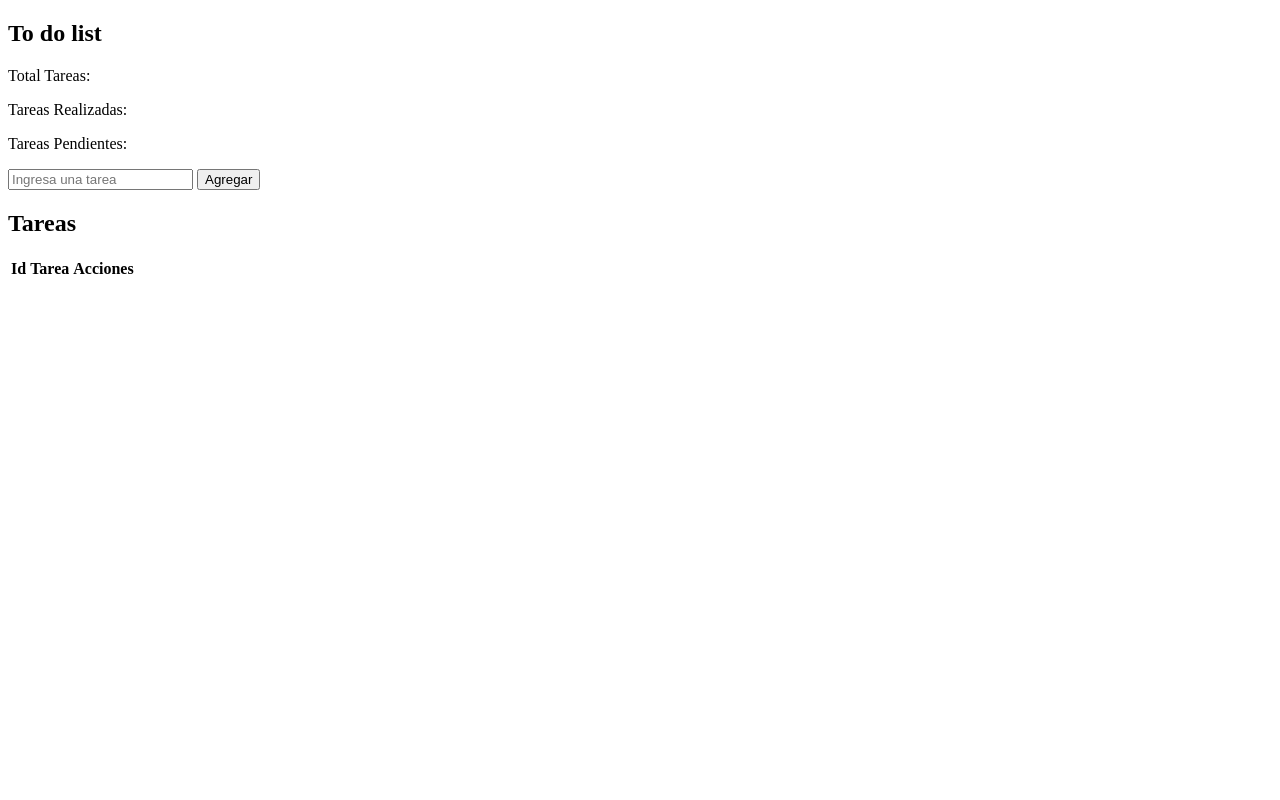
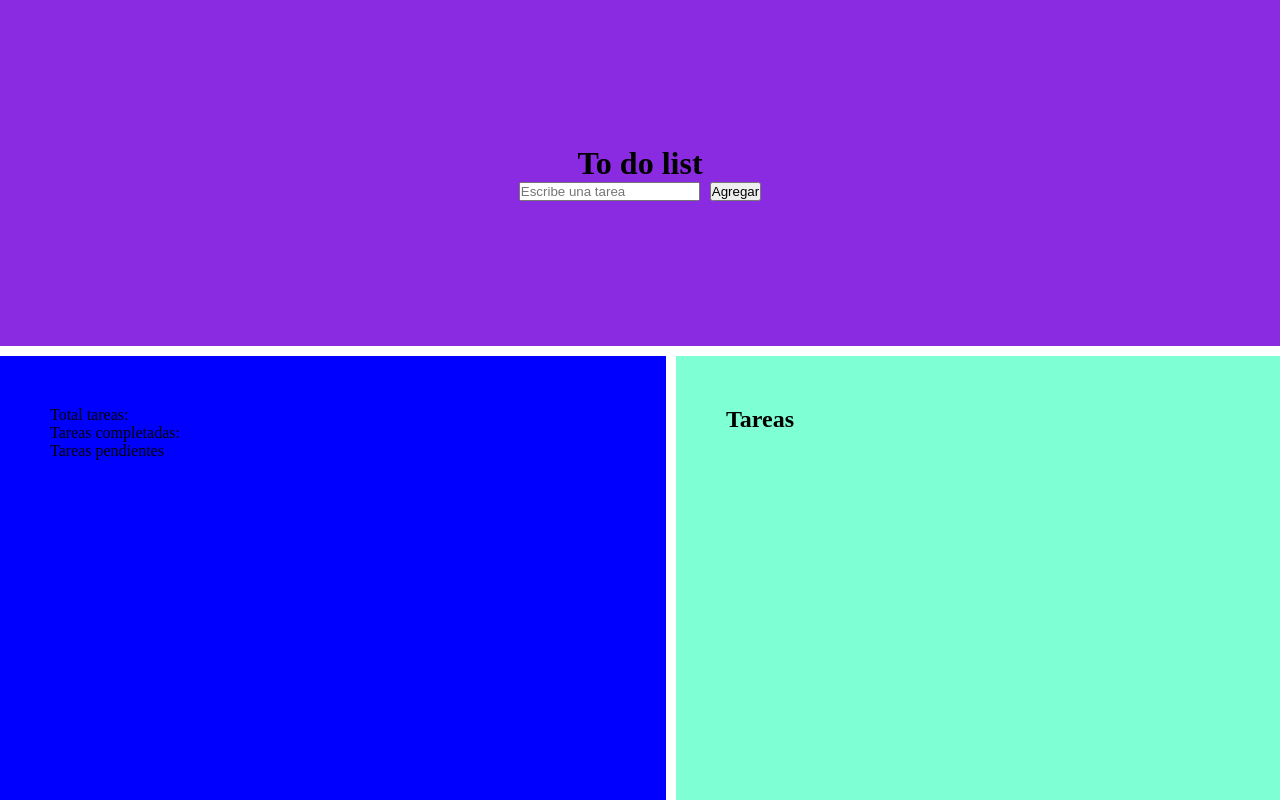
Before and after one commit to martinezallendesc/desafio-js5, a plain HTML site: page index.html in a window 1280 px wide. Drawn offline with Linux system fonts and the light colour scheme.

Commit message:
diseño css basico

```diff
--- a/assets/style/style.css
+++ b/assets/style/style.css
@@ -0,0 +1,49 @@
+* {
+    margin: 0;
+    padding:0;
+}
+
+#seccion-campo-personalizado {
+    grid-area: campo;
+    background-color: blueviolet;
+    height: 100%;
+    align-content: center;
+
+}
+
+h1{
+    text-align: center;
+}
+
+
+#campo-area {
+display: flex;
+justify-content: center;
+gap:10px;
+
+}
+
+#seccion-resumen {
+    padding: 50px;
+    grid-area: resumen;
+    background-color: blue;
+}
+
+#seccion-listado {
+    padding: 50px;
+    grid-area: listado;
+    background-color: aquamarine;
+}
+
+body {
+    display: grid;
+    grid-template-columns: auto auto;
+    grid-auto-rows: auto auto;
+grid-template-areas:
+"campo campo"
+"resumen listado";
+
+
+    height: 100vh;
+    gap: 10px;
+}
--- a/index.html
+++ b/index.html
@@ -8,53 +8,28 @@
 </head>
 <body>
 
-<main>
-<nav>
-    <h1>To do list</h1>
-</nav>
+<div id="seccion-campo-personalizado">
+<h1>To do list</h1>
+<div id="campo-area">
+<input id="campo-tarea" input="text" placeholder="Escribe una tarea"></input>
+<button id="agregar-tarea">Agregar</button>
+</div>
+</div>
 
-<aside>
-    <p>Total Tareas: <span></span></p>
-    <p>Tareas Realizadas: <span></span></p>
-    <p>Tareas Pendientes: <span></span></p>
-</aside>
+<div id="seccion-resumen">
+    <p>Total tareas: <span></span></p>
+    <p>Tareas completadas: <span></span></p>
+    <p>Tareas pendientes <span></span></p>
+</div>
 
-<section>
-<input id="campo-tarea" type="text" placeholder="Ingresa una tarea">
-<button id="agregar">Agregar</button>
-</section>
-
-<section>
+<div id="seccion-listado">
 <h2>Tareas</h2>
-
 <table>
 
-<tr>
-<th>Id</th>
-<th>Tarea</th>
-<th>Acciones</th>
-</tr>
-
-<tr>
-<td></td>
-<td></td>
-<td></td>
-</tr>
-
-<tr>
-<th></th>
-<th></th>
-<th></th>
-</tr>
-
 </table>
+</div>
 
 
-
-</section>
-
-
-</main>
 
 <script src="./assets/scripts/script.js"></script>
 </body>
```
